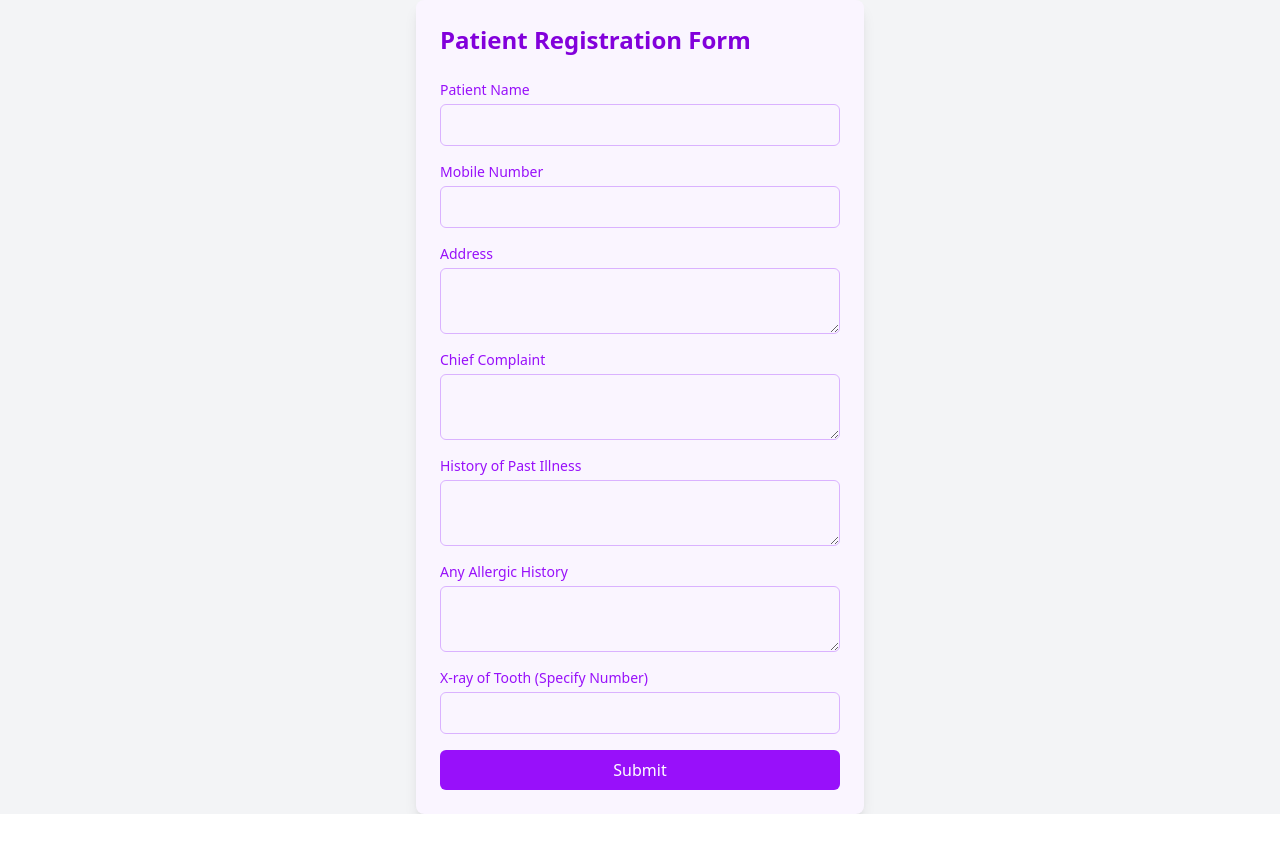
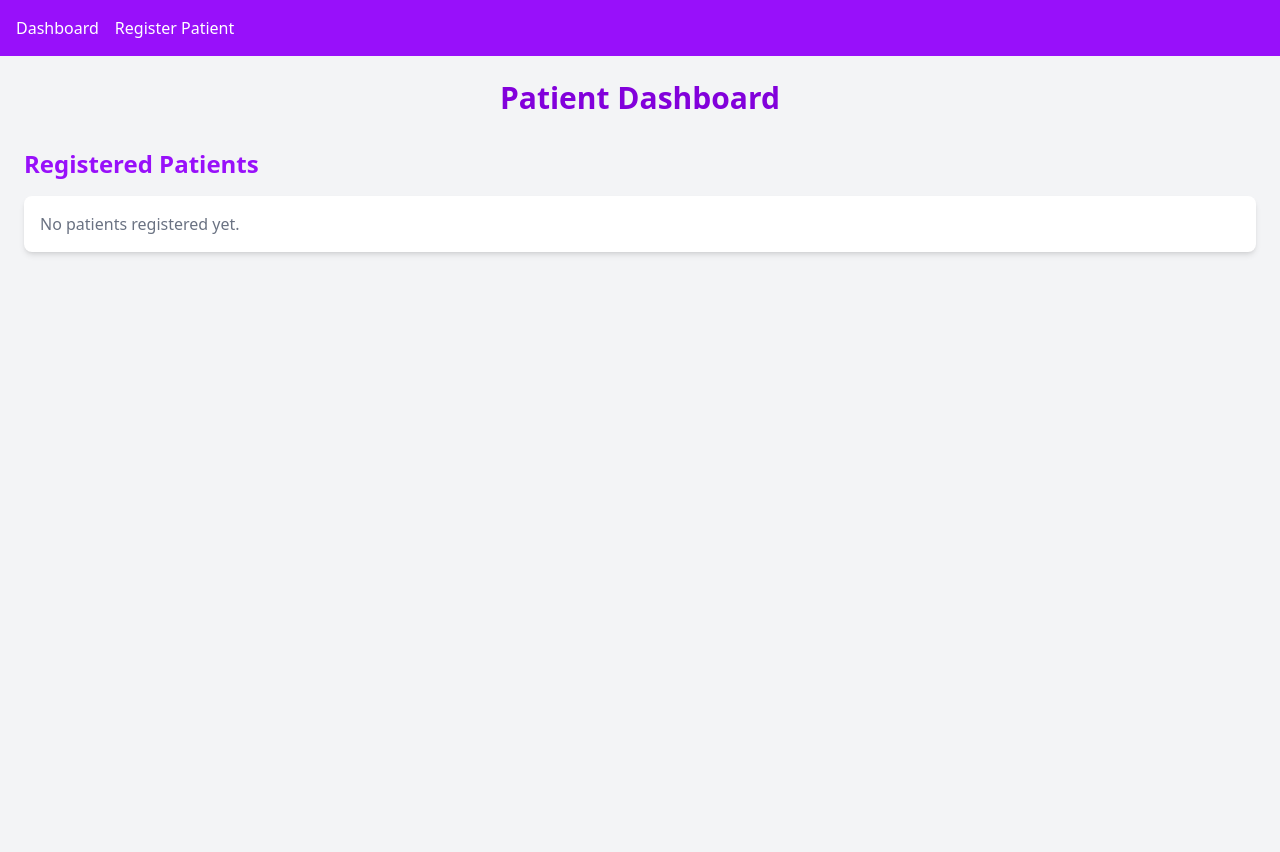
Before and after one commit to tejashriiii/dentistFrontend, a React (Vite) app: page / in a window 1280 px wide. Shown: the top 852 px of the page. Before the commit the page ends 814 px from the top, so only its background shows below. Built offline with nearby package versions, Linux system fonts and the light colour scheme.

Commit message:
Add dashboard

```diff
--- a/package.json
+++ b/package.json
@@ -13,6 +13,7 @@
     "@tailwindcss/vite": "^4.0.0",
     "react": "^18.3.1",
     "react-dom": "^18.3.1",
+    "react-router-dom": "^7.1.3",
     "tailwindcss": "^4.0.0"
   },
   "devDependencies": {
--- a/src/App.jsx
+++ b/src/App.jsx
@@ -1,11 +1,29 @@
+// App.jsx
 import React from 'react';
+import { BrowserRouter as Router, Route, Routes, Link } from 'react-router-dom';
+import Dashboard from './components/Dashboard'; // Import the Dashboard component
 import PatientRegisterForm from './components/PatientRegisterForm';
 
 const App = () => {
+  const [patients, setPatients] = React.useState([]);
+
+  const addPatient = (newPatient) => {
+    setPatients([...patients, newPatient]);
+  };
+
   return (
-    <div className="min-h-screen bg-gray-100 bgflex items-center justify-center">
-      <PatientRegisterForm />
-    </div>
+    <Router>
+      <div>
+        <nav className="bg-purple-600 p-4">
+          <Link to="/" className="text-white mr-4">Dashboard</Link>
+          <Link to="/register" className="text-white">Register Patient</Link>
+        </nav>
+        <Routes>
+          <Route path="/" element={<Dashboard patients={patients} />} />
+          <Route path="/register" element={<PatientRegisterForm addPatient={addPatient} />} />
+        </Routes>
+      </div>
+    </Router>
   );
 };
 
--- /dev/null
+++ b/src/components/Dashboard.jsx
@@ -0,0 +1,39 @@
+// Dashboard.jsx
+import React, { useState } from 'react';
+
+const Dashboard = () => {
+  const [patients, setPatients] = useState([]);
+
+  const addPatient = (newPatient) => {
+    setPatients([...patients, newPatient]);
+  };
+
+  return (
+    <div className="min-h-screen bg-gray-100 p-6">
+      <h1 className="text-3xl font-bold text-center text-purple-700 mb-6">Patient Dashboard</h1>
+      <div className="mt-8">
+        <h2 className="text-2xl font-semibold text-purple-600 mb-4">Registered Patients</h2>
+        <div className="bg-white rounded-lg shadow-md p-4">
+          {patients.length === 0 ? (
+            <p className="text-gray-500">No patients registered yet.</p>
+          ) : (
+            <ul className="space-y-4">
+              {patients.map((patient, index) => (
+                <li key={index} className="border-b pb-2">
+                  <h3 className="font-semibold">{patient.patientName}</h3>
+                  <p>Mobile: {patient.mobileNumber}</p>
+                  <p>Address: {patient.address}</p>
+                  <p>Chief Complaint: {patient.chiefComplaint}</p>
+                  <p>Allergic History: {patient.allergicHistory}</p>
+                  <p>X-ray Tooth Number: {patient.xrayToothNumber}</p>
+                </li>
+              ))}
+            </ul>
+          )}
+        </div>
+      </div>
+    </div>
+  );
+};
+
+export default Dashboard;
```
Also changed, not shown: 2 other files (tests, documents, lock files or other folders).
